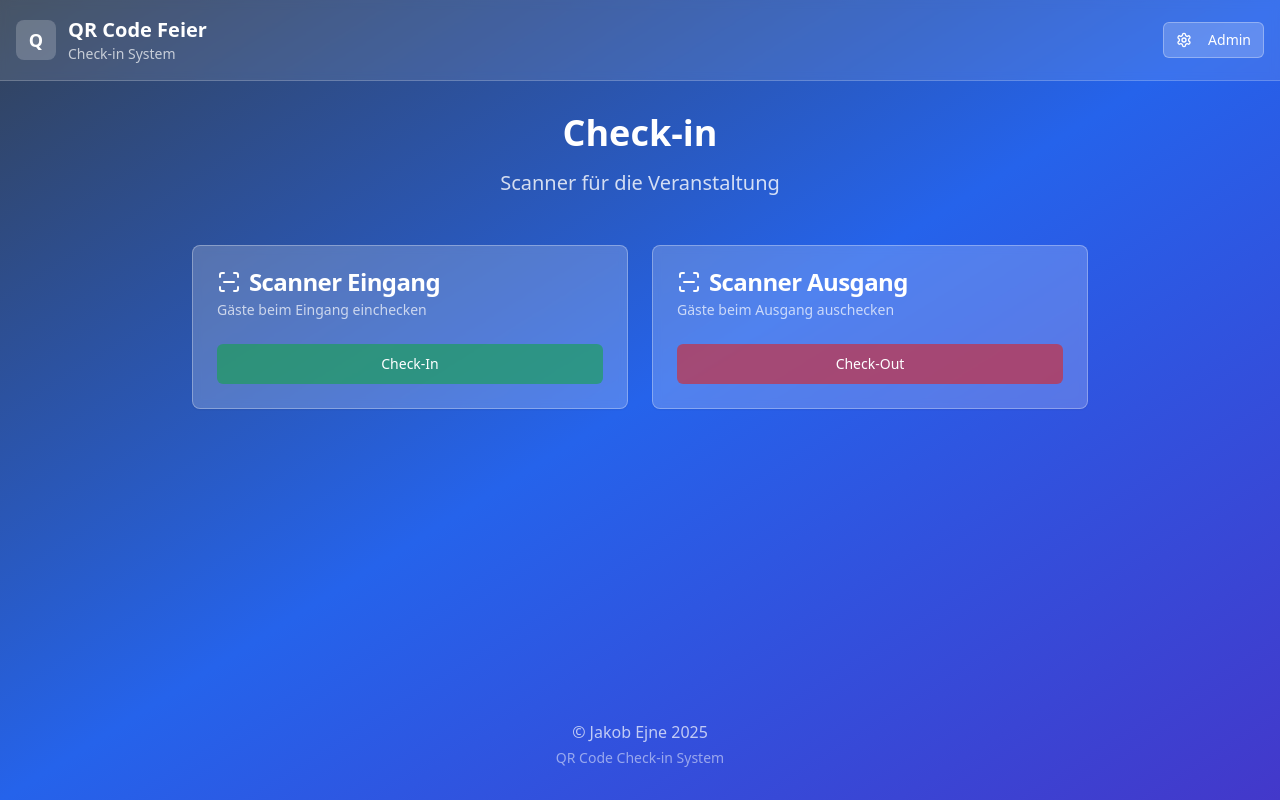
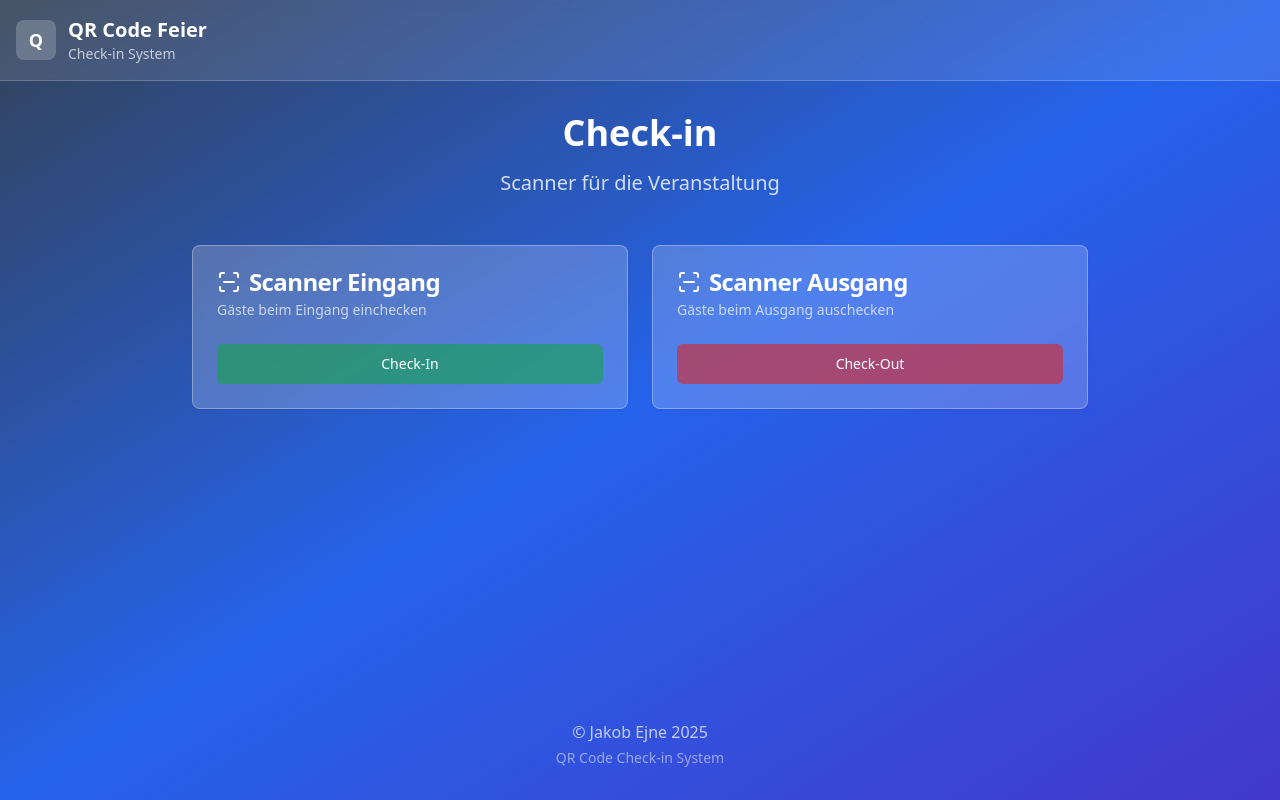
Before and after one commit to medpex/check-in, a React (Vite) app: page / in a window 1280 px wide. Built offline with nearby package versions, Linux system fonts and the light colour scheme.

Commit message:
Remove Admin button from header
Removes the Admin button from the header component.

```diff
--- a/src/components/layout/Header.tsx
+++ b/src/components/layout/Header.tsx
@@ -1,7 +1,5 @@
 
 import { Link } from "react-router-dom";
-import { Settings } from "lucide-react";
-import { Button } from "@/components/ui/button";
 
 export const Header = () => {
   return (
@@ -18,14 +16,6 @@ export const Header = () => {
               <p className="text-sm text-white/70">Check-in System</p>
             </div>
           </Link>
-
-          {/* Admin Button */}
-          <Link to="/admin">
-            <Button variant="outline" size="sm" className="bg-white/20 border-white/30 text-white hover:bg-white/30">
-              <Settings className="h-4 w-4 mr-2" />
-              Admin
-            </Button>
-          </Link>
         </div>
       </div>
     </header>
```
